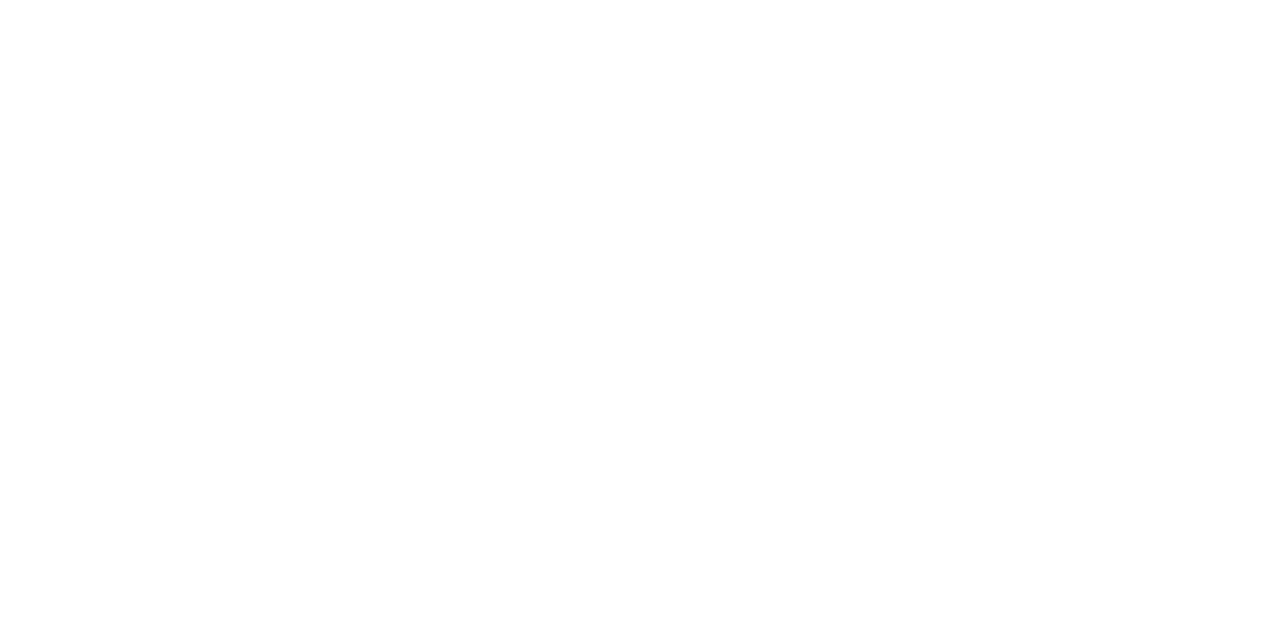
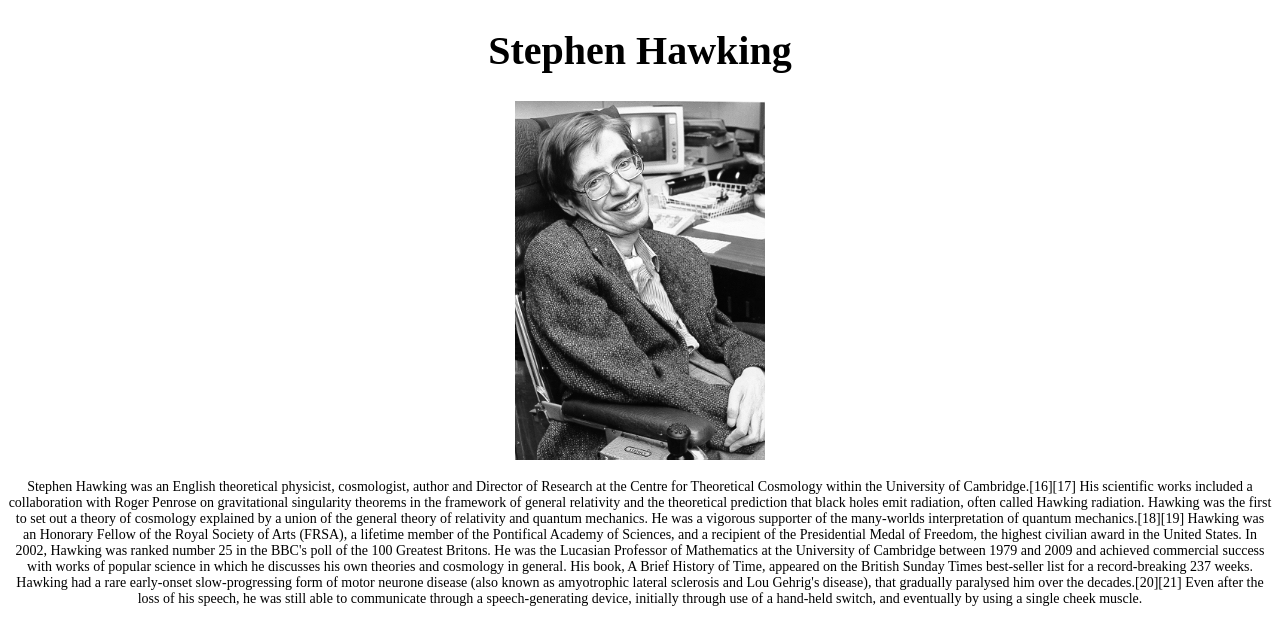
Before and after one commit to NoahNim/fake-resume, a plain HTML site: page index.html in a window 1280 px wide. Drawn offline with Linux system fonts and the light colour scheme.

Commit message:
added some divs and a span

```diff
--- a/css/styles.css
+++ b/css/styles.css
@@ -0,0 +1,13 @@
+body {
+  text-align: center;
+}
+
+.intro {
+  font-weight: bolder;
+  font-size: 20px;
+}
+
+.introtwo{
+  font-size: 14px;
+  font-weight: normal;
+}
--- a/index.html
+++ b/index.html
@@ -1,10 +1,21 @@
 <!DOCTYPE html>
 <html>
   <head>
-    <link rel="stylesheet" href="css/styles.css">
+    <link rel="stylesheet" href="css/styles.css" type="text/css">
     <title>Resume</title>
   </head>
   <body>
+    <div class="bg">
+      <div class="intro">
+        <h1>Stephen Hawking</h1>
+        <img src="img/steve.jpg" alt="The myth. The man. The legend himself.">
+        <span class="introtwo"><p>Stephen Hawking was an English theoretical physicist, cosmologist, author and Director of Research at the Centre for Theoretical Cosmology within the University of Cambridge.[16][17] His scientific works included a collaboration with Roger Penrose on gravitational singularity theorems in the framework of general relativity and the theoretical prediction that black holes emit radiation, often called Hawking radiation. Hawking was the first to set out a theory     of cosmology explained by a union of the general theory of relativity and quantum mechanics. He was a vigorous supporter of the many-worlds interpretation of quantum mechanics.[18][19]
+
+          Hawking was an Honorary Fellow of the Royal Society of Arts (FRSA), a lifetime member of the Pontifical Academy of Sciences, and a recipient of the Presidential Medal of Freedom, the highest civilian award in the United States. In 2002, Hawking was ranked number 25 in the BBC's poll of the 100 Greatest Britons. He was the Lucasian Professor of Mathematics at the University of Cambridge between 1979 and 2009 and achieved commercial success with works of popular science in which he discusses his own theories and cosmology in general. His book, A Brief History of Time, appeared on the British Sunday Times best-seller list for a record-breaking 237 weeks.
+
+          Hawking had a rare early-onset slow-progressing form of motor neurone disease (also known as amyotrophic lateral sclerosis and Lou Gehrig's disease), that gradually paralysed him over the decades.[20][21] Even after the loss of his speech, he was still able to communicate through a speech-generating device, initially through use of a hand-held switch, and eventually by using a single cheek muscle.</p></span>
+      </div>
+  </div>
 
   </body>
 </html>
```
Also changed, not shown: img/steve.jpg (added), 1 other file.
